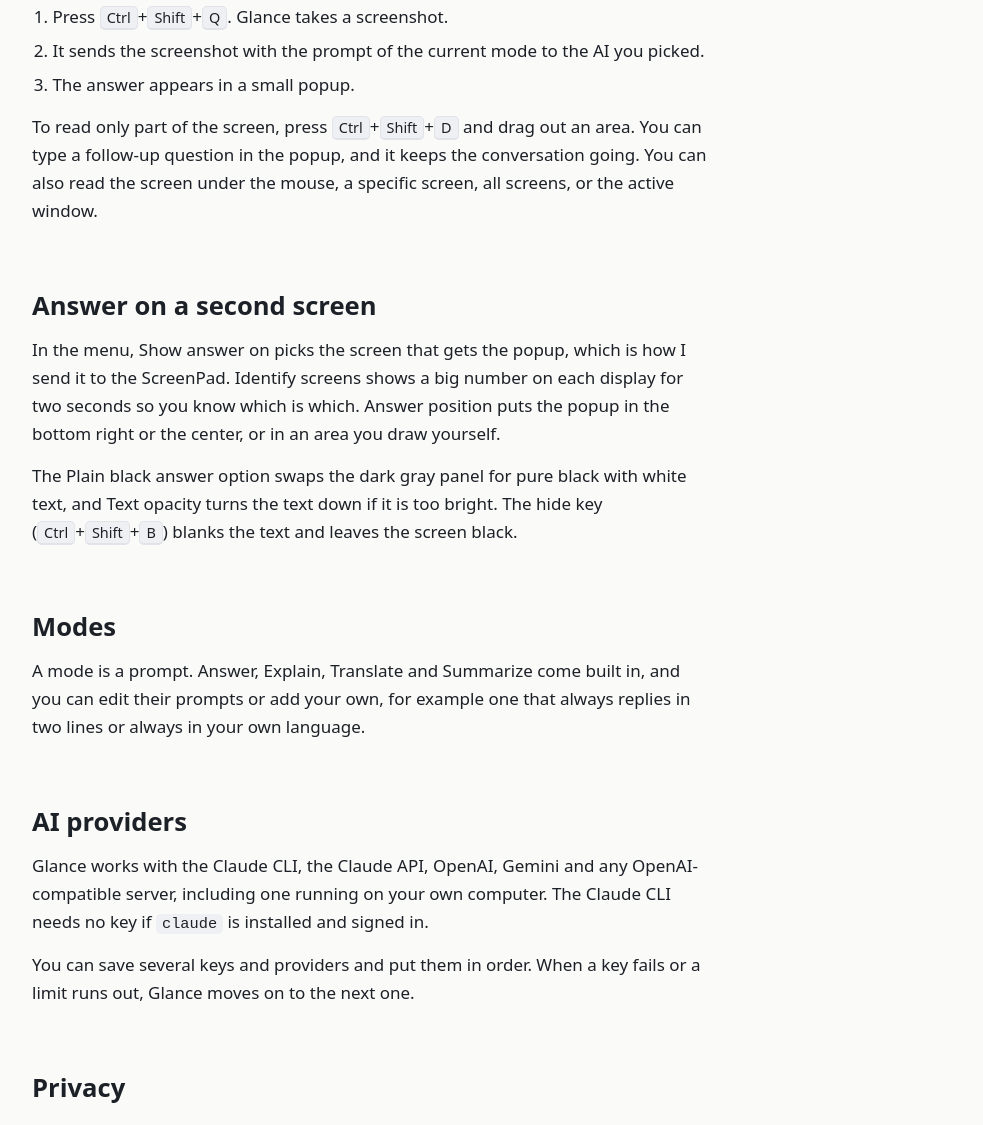
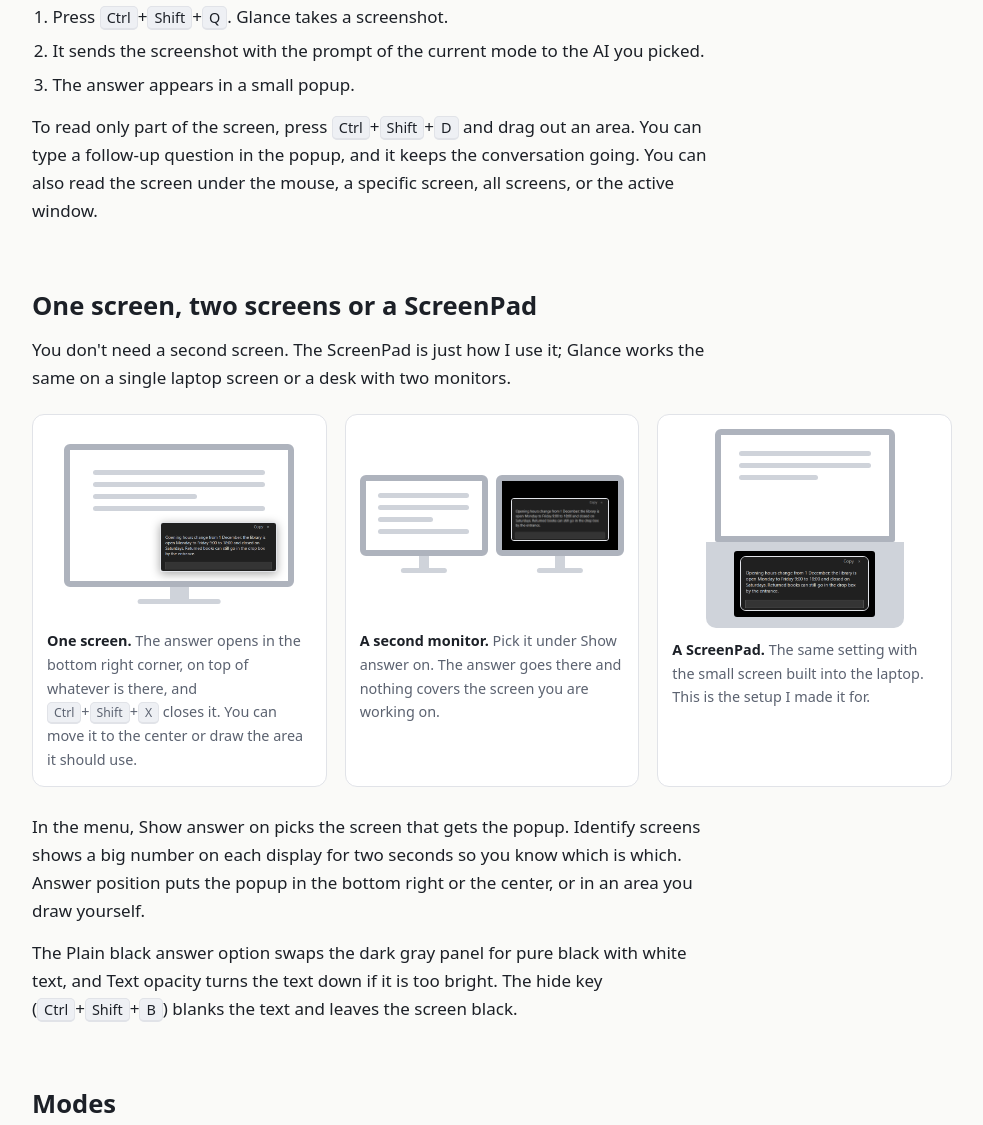
Before and after one commit to aytutuna/Glance, a plain HTML site: page docs/index.html in a window 1280 px wide. Shown: the part 1581-2706 px from the top of the page, without its empty margins (148-1131 px from the left). Drawn offline with Linux system fonts and the light colour scheme.

Commit message:
show one-screen and two-monitor setups on the page

```diff
--- a/docs/index.html
+++ b/docs/index.html
@@ -97,6 +97,28 @@ h1 { font-size: clamp(2rem, 5.5vw, 3.2rem); letter-spacing: -.02em; max-width: 1
 .pad img { display: block; width: 100%; max-width: 420px; height: auto; border-radius: 3px; }
 .cap { text-align: center; color: var(--muted); font-size: .9rem; margin-top: 14px; }
 
+/* one screen, two monitors, ScreenPad */
+.setups { display: grid; grid-template-columns: repeat(auto-fit, minmax(min(250px, 100%), 1fr)); gap: 18px; margin: 22px 0 26px; }
+.scene { min-height: 190px; display: flex; align-items: center; justify-content: center; gap: 8px; }
+.mon { width: 100%; max-width: 230px; }
+.two .mon { width: 50%; }
+.scr {
+  position: relative; aspect-ratio: 16 / 10; background: var(--page); border: 6px solid var(--shell-dark);
+  border-radius: 6px; padding: 9% 10%; overflow: hidden;
+}
+.scr.black { background: #000; display: flex; align-items: flex-end; justify-content: flex-end; padding: 7%; }
+.ln { height: 5px; border-radius: 3px; background: var(--shell); margin-bottom: 7px; }
+.ln.s { width: 60%; }
+.stand { width: 8%; height: 12px; margin: 0 auto 5px; background: var(--shell); position: relative; }
+.stand::after { content: ""; position: absolute; left: 50%; bottom: -5px; transform: translateX(-50%); width: 450%; height: 5px; background: var(--shell); border-radius: 3px; }
+.pop { position: absolute; right: 5%; bottom: 7%; width: 54%; height: auto; border-radius: 3px; box-shadow: 0 2px 10px rgba(0, 0, 0, .35); }
+.scr.black .pop { position: static; width: 100%; box-shadow: none; }
+.lap { width: 100%; max-width: 180px; }
+.lap .scr { border-radius: 6px 6px 2px 2px; }
+.lapdeck { background: var(--shell); margin: 0 -5%; padding: 5% 16% 6%; border-radius: 0 0 10px 10px; }
+.lapdeck div { background: #000; border-radius: 3px; padding: 4%; }
+.lapdeck img { display: block; width: 100%; height: auto; }
+
 ol.steps { padding-left: 1.2em; margin: 0 0 14px; }
 ol.steps li { margin-bottom: 6px; }
 
@@ -177,10 +199,44 @@ footer .wrap { display: flex; flex-wrap: wrap; gap: 8px 22px; }
   </div>
 </section>
 
-<section>
-  <h2>Answer on a second screen</h2>
+<section id="screens">
+  <h2>One screen, two screens or a ScreenPad</h2>
+  <p class="narrow">You don't need a second screen. The ScreenPad is just how I use it; Glance works the same on a single laptop screen or a desk with two monitors.</p>
+  <div class="setups">
+    <figure>
+      <div class="scene">
+        <div class="mon">
+          <div class="scr"><div class="ln"></div><div class="ln"></div><div class="ln s"></div><div class="ln"></div><img class="pop" src="img/popup.png" width="420" height="176" alt=""></div>
+          <div class="stand"></div>
+        </div>
+      </div>
+      <figcaption><b>One screen.</b> The answer opens in the bottom right corner, on top of whatever is there, and <kbd>Ctrl</kbd>+<kbd>Shift</kbd>+<kbd>X</kbd> closes it. You can move it to the center or draw the area it should use.</figcaption>
+    </figure>
+    <figure>
+      <div class="scene two">
+        <div class="mon">
+          <div class="scr"><div class="ln"></div><div class="ln"></div><div class="ln s"></div><div class="ln"></div></div>
+          <div class="stand"></div>
+        </div>
+        <div class="mon">
+          <div class="scr black"><img class="pop" src="img/popup.png" width="420" height="176" alt=""></div>
+          <div class="stand"></div>
+        </div>
+      </div>
+      <figcaption><b>A second monitor.</b> Pick it under Show answer on. The answer goes there and nothing covers the screen you are working on.</figcaption>
+    </figure>
+    <figure>
+      <div class="scene">
+        <div class="lap">
+          <div class="scr"><div class="ln"></div><div class="ln"></div><div class="ln s"></div></div>
+          <div class="lapdeck"><div><img src="img/popup.png" width="420" height="176" alt=""></div></div>
+        </div>
+      </div>
+      <figcaption><b>A ScreenPad.</b> The same setting with the small screen built into the laptop. This is the setup I made it for.</figcaption>
+    </figure>
+  </div>
   <div class="narrow">
-    <p>In the menu, Show answer on picks the screen that gets the popup, which is how I send it to the ScreenPad. Identify screens shows a big number on each display for two seconds so you know which is which. Answer position puts the popup in the bottom right or the center, or in an area you draw yourself.</p>
+    <p>In the menu, Show answer on picks the screen that gets the popup. Identify screens shows a big number on each display for two seconds so you know which is which. Answer position puts the popup in the bottom right or the center, or in an area you draw yourself.</p>
     <p>The Plain black answer option swaps the dark gray panel for pure black with white text, and Text opacity turns the text down if it is too bright. The hide key (<kbd>Ctrl</kbd>+<kbd>Shift</kbd>+<kbd>B</kbd>) blanks the text and leaves the screen black.</p>
   </div>
 </section>
```
